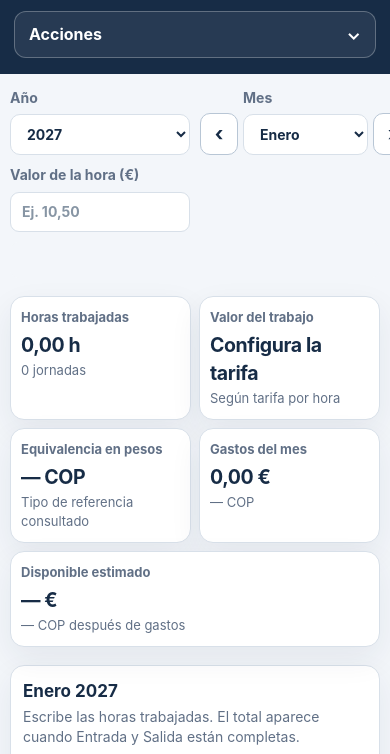
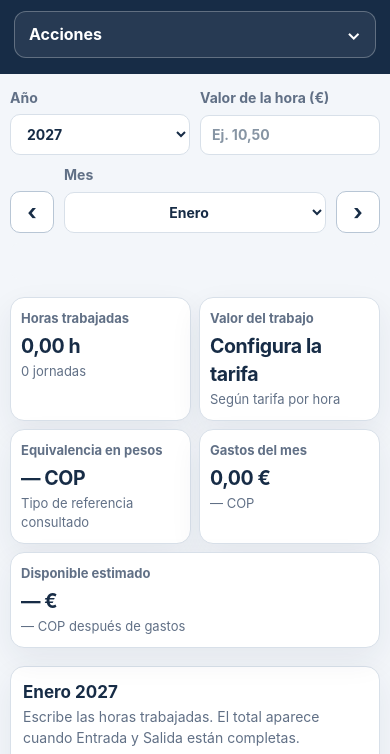
Before and after one commit to jzaratepinz/Nufri-, a plain HTML site: page index.html in a window 390 px wide. Shown: the part 72-826 px from the top of the page. Drawn offline with nearby package versions, Linux system fonts and the light colour scheme; no server answers.

Commit message:
Improve mobile month navigation layout

```diff
--- a/index.html
+++ b/index.html
@@ -74,7 +74,7 @@
       .profile-popover{position:fixed;top:auto;right:12px;left:12px;bottom:12px;width:auto;max-height:80dvh;overflow:auto}
       main{width:100%;max-width:100%;margin:14px auto;padding:0 10px}
       .toolbar{display:grid;grid-template-columns:repeat(2,minmax(0,1fr));align-items:stretch;gap:10px}
-      .field,.toolbar>.field{min-width:0}.month-nav{grid-column:auto;min-width:0;gap:5px}.month-nav .field{flex:1}.month-nav button{width:38px;min-width:38px;height:42px;padding:5px;font-size:20px}.month-nav .field select{min-width:0}
+      .field,.toolbar>.field{min-width:0}.month-nav{grid-column:1/-1;grid-row:2;display:grid;grid-template-columns:44px minmax(0,1fr) 44px;align-items:end;gap:10px;min-width:0}.month-nav .field{width:100%;min-width:0}.month-nav button{display:grid;place-items:center;width:44px;min-width:44px;height:42px;padding:4px;font-size:22px}.month-nav .field select{width:100%;min-width:0;text-align:center;text-align-last:center}.toolbar>.field:nth-child(3){grid-column:2;grid-row:1}
       .field select,.rate-input{width:100%;min-width:0}
       #saveStatus{grid-column:1/-1}
       .cards{grid-template-columns:repeat(2,minmax(0,1fr));gap:8px}
```
